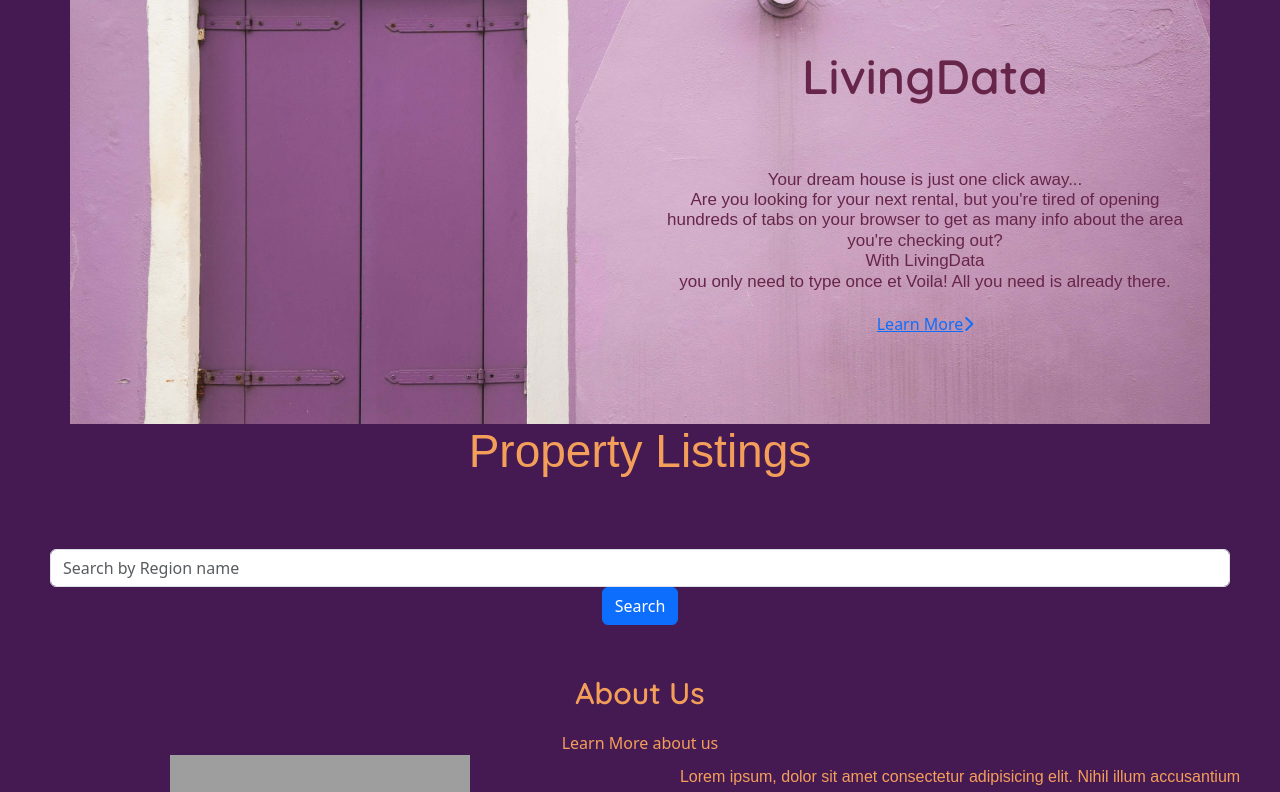
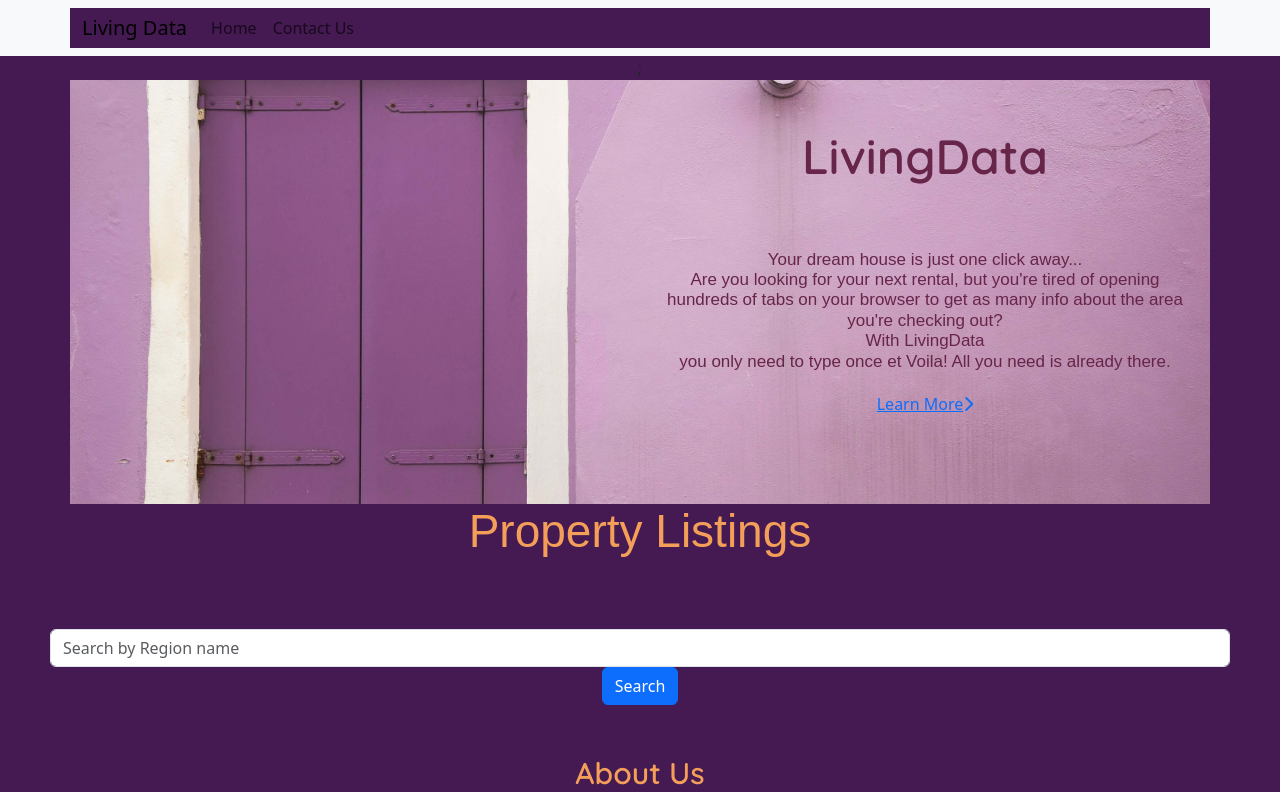
Before and after one commit to marshjaja/Living-data, a React (Vite) app: page / in a window 1280 px wide. Shown: the top 792 px of the page. Built offline with nearby package versions, Linux system fonts and the light colour scheme; grey boxes are pictures that could not be loaded.

Commit message:
added bootstrap navBar

```diff
--- a/src/components/Header.jsx
+++ b/src/components/Header.jsx
@@ -1,10 +1,12 @@
 import headerImg from '../assets/images/headerPhoto.jpg';
 
 import './Header.css';
+import NavBar from './NavBar';
 
 const Header = () => {
   return (
     <div>
+      <NavBar />;
       <div className="container hero-image">
         <div className="row">
           <div className="col-lg-6 mb-3 d-flex justify-content-center mt-4">
--- /dev/null
+++ b/src/components/NavBar.jsx
@@ -0,0 +1,22 @@
+import React from 'react';
+import Container from 'react-bootstrap/Container';
+import Nav from 'react-bootstrap/Nav';
+import Navbar from 'react-bootstrap/Navbar';
+
+function NavBar() {
+  return (
+    <>
+      <Navbar bg="light" data-bs-theme="light">
+        <Container>
+          <Navbar.Brand href="#livingData">Living Data</Navbar.Brand>
+          <Nav className="me-auto">
+            <Nav.Link href="#home">Home</Nav.Link>
+            <Nav.Link href="#contact-us">Contact Us</Nav.Link>
+          </Nav>
+        </Container>
+      </Navbar>
+    </>
+  );
+}
+
+export default NavBar;
```
